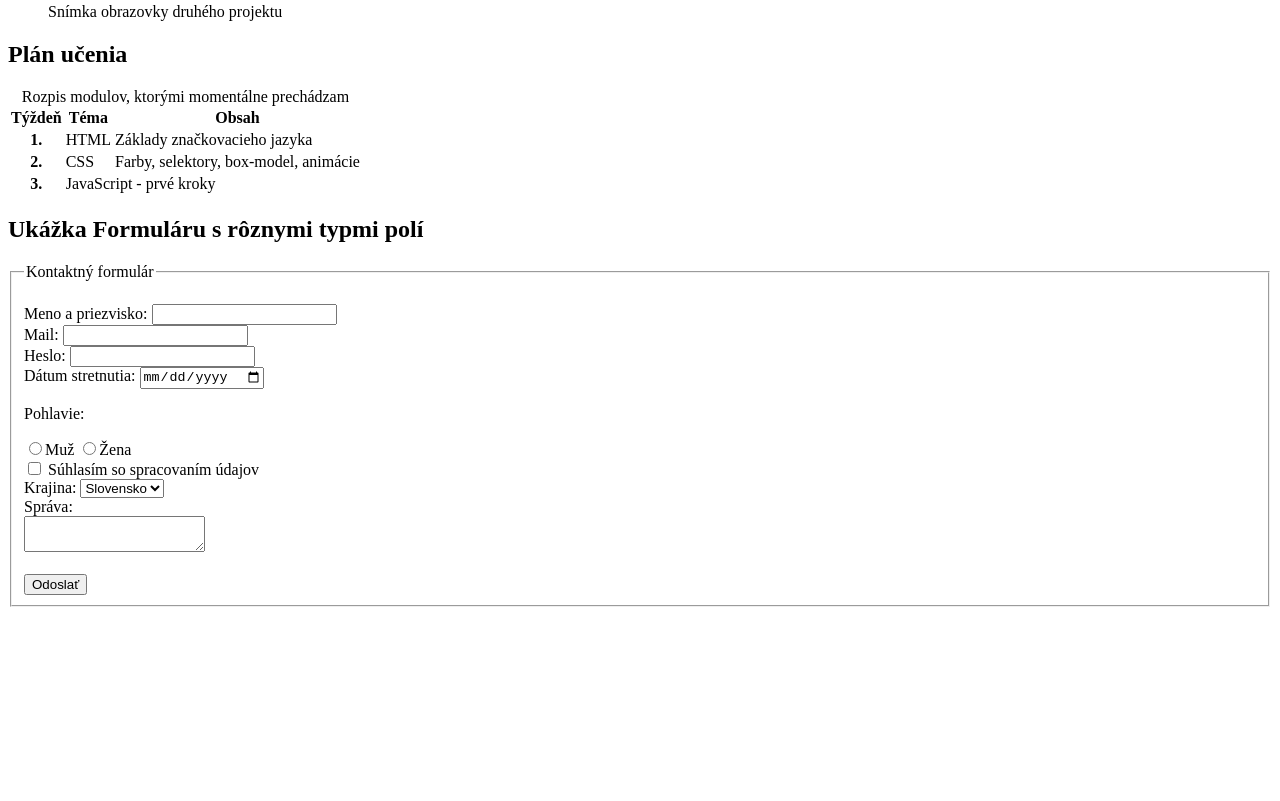
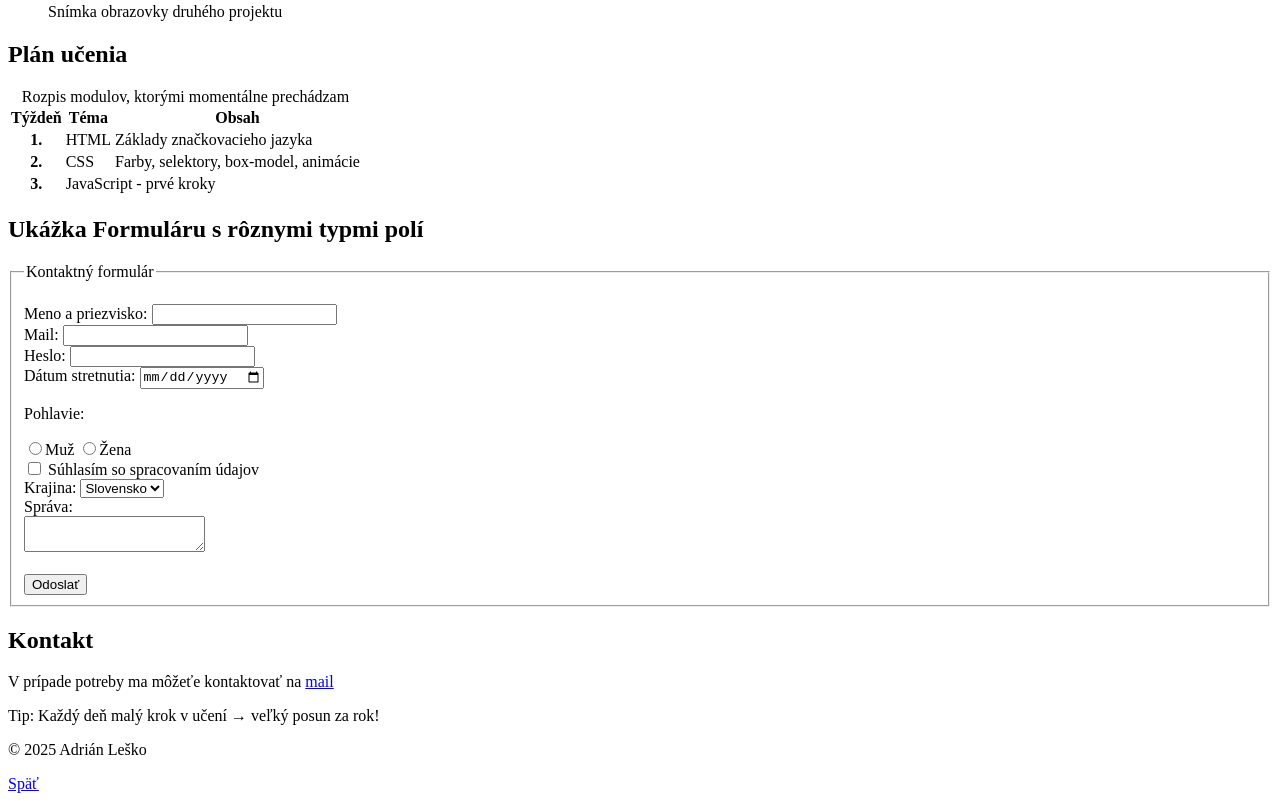
Before and after one commit to AdrianLesko/HTML-project, a plain HTML site: page index.html in a window 1280 px wide. Shown: the part 2487-3288 px from the top of the page. Before the commit the page ends 3102 px from the top, so only its background shows below. Drawn offline with Linux system fonts and the light colour scheme.

Commit message:
feat: sekcia kontakt, aside, footer

```diff
--- a/index.html
+++ b/index.html
@@ -168,9 +168,20 @@
                 </fieldset>
             </form>
          </section>
-        <section id="kontakt"></section>
+
+         <!-- sekcia Kontakt-->
+        <section id="kontakt">
+            <h2>Kontakt</h2>
+
+            <p>V prípade potreby ma môžeťe kontaktovať na <a href="mailto:lesko.ado.adrian@gmail.com">mail</a></p>
+        </section>
     </main>
-    <footer></footer>
+        <aside>Tip: Každý deň malý krok v učení &rarr; veľký posun za rok!</aside>
+    <footer>
+            <p>&copy; 2025 Adrián Leško </p>
+            <a href="#o-mne">Späť</a>
+
+    </footer>
 
 </body>
 </html>
```
